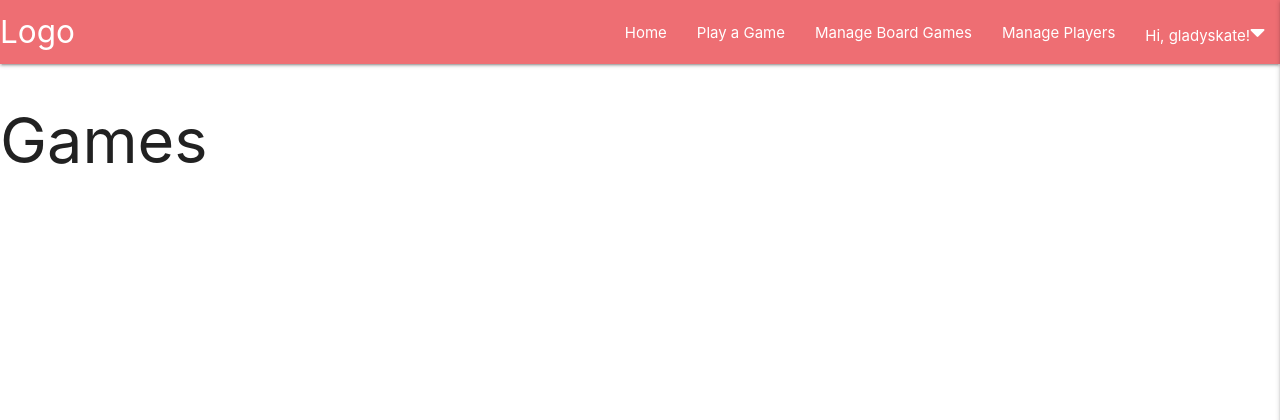
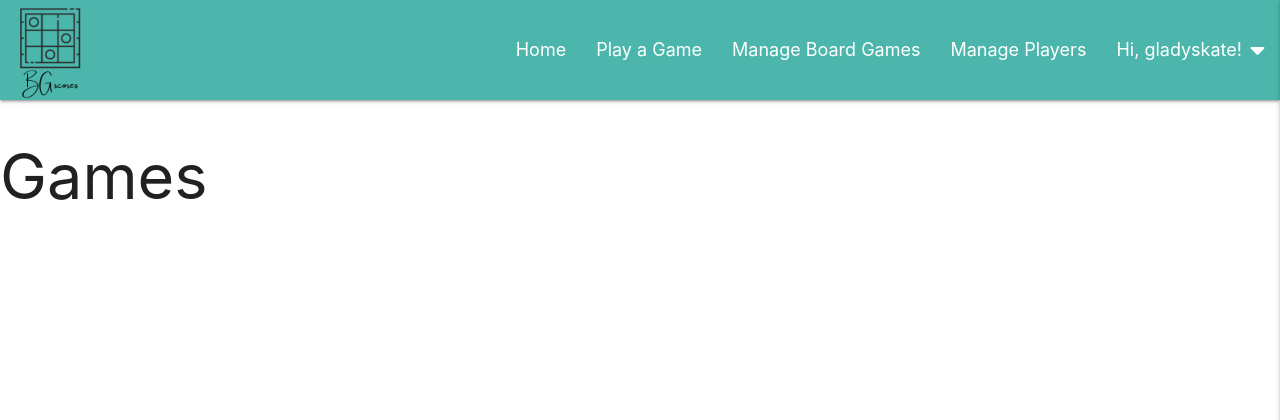
Before and after one commit to gladys-pascual/bg-scores, a Flask app: page / in a window 1280 px wide. Shown: the top 420 px of the page. Run offline with Flask 2, Linux system fonts and the light colour scheme; data that the repository does not hold is empty; some libraries are stand-ins or nearby versions.

Commit message:
Add styling on navbar.

```diff
--- a/static/css/style.css
+++ b/static/css/style.css
@@ -1,3 +1,52 @@
-.sr-only{
+/* General */
+.sr-only {
   display: none;
 }
+
+.fa-icon {
+  padding-left: 8px;
+}
+
+/* Navbar */
+nav {
+  height: 100px;
+}
+
+nav ul a {
+  font-size: large;
+}
+
+nav ul a:hover {
+  border-radius: 8px;
+  color: rgb(78, 75, 75);
+}
+
+.logo {
+  width: 100px;
+}
+
+.logo img {
+  max-width: 100%;
+}
+
+.header-links {
+  height: 100px;
+  display: flex;
+  align-items: center;
+}
+
+.hamburger {
+  padding-top: 20px;
+}
+
+.username {
+  display: flex;
+}
+
+.sidenav, .sidenav li a, .divider{
+  color: rgb(78, 75, 75);
+}
+
+.sidenav li>a:hover{
+ color: white;
+}
--- a/templates/base.html
+++ b/templates/base.html
@@ -29,33 +29,35 @@
     <!-- Dropdown Structure -->
     <ul id="dropdown1" class="dropdown-content">
       <li class="divider"></li>
-      <li><a href="#!" class="waves-effect">Logout</a></li>
+      <li><a href="#!" class="">Logout</a></li>
     </ul>
     <nav>
-      <div class="nav-wrapper">
-        <a href="#!" class="brand-logo left">Logo</a>
-        <a href="#" data-target="mobile-demo" class="sidenav-trigger right"
+      <div class="nav-wrapper teal lighten-2">
+        <a href="#!" class="brand-logo left logo">
+          <img src="../static/assets/bg-scores.png" alt="Logo of BG scores">
+        </a>
+        <a href="#" data-target="mobile-demo" class="sidenav-trigger right hamburger"
           ><i class="fas fa-bars"
             ><span class="sr-only">mobile hamburger icon</span></i
           ></a
         >
-        <ul class="right hide-on-med-and-down">
-          <li><a href="#" class="waves-effect">Home</a></li>
-          <li><a href="#" class="waves-effect">Play a Game</a></li>
-          <li><a href="#" class="waves-effect">Manage Board Games</a></li>
-          <li><a href="#" class="waves-effect">Manage Players</a></li>
+        <ul class="right hide-on-med-and-down header-links">
+          <li><a href="#" class="">Home</a></li>
+          <li><a href="#" class="">Play a Game</a></li>
+          <li><a href="#" class="">Manage Board Games</a></li>
+          <li><a href="#" class="">Manage Players</a></li>
           <!-- Dropdown Trigger -->
           <li>
-            <a class="dropdown-trigger waves-effect" href="#!" data-target="dropdown1"
-              >Hi, gladyskate!<i class="fas fa-caret-down"
-                ><span class="sr-only">dropdown icon</span></i
+            <a class="dropdown-trigger username" href="#!" data-target="dropdown1"
+              >Hi, gladyskate!<i class="fas fa-caret-down fa-icon"
+                ></i
               ></a
             >
           </li>
         </ul>
       </div>
     </nav>
-    <ul class="sidenav" id="mobile-demo">
+    <ul class="sidenav teal lighten-4" id="mobile-demo">
       <li>
         <div class="user-view">
           <div class="background">
@@ -64,12 +66,12 @@
           <h4>Hi, gladyskate!</h4>
         </div>
       </li>
-      <li><div class="divider"></div></li>
-      <li><a href="#" class="waves-effect">Home</a></li>
-      <li><a href="#" class="waves-effect">Play a Game</a></li>
-      <li><a href="#" class="waves-effect">Manage Board Games</a></li>
-      <li><a href="#" class="waves-effect">Manage Players</a></li>
-      <li><a href="#" class="waves-effect">Logout</a></li>
+      <li><div class="divider teal lighten-2"></div></li>
+      <li><a href="#" class="">Home</a></li>
+      <li><a href="#" class="">Play a Game</a></li>
+      <li><a href="#" class="">Manage Board Games</a></li>
+      <li><a href="#" class="">Manage Players</a></li>
+      <li><a href="#" class="">Logout</a></li>
     </ul>
   </header>
   <body>
```
Also changed, not shown: static/assets/bg-scores.png (added).
